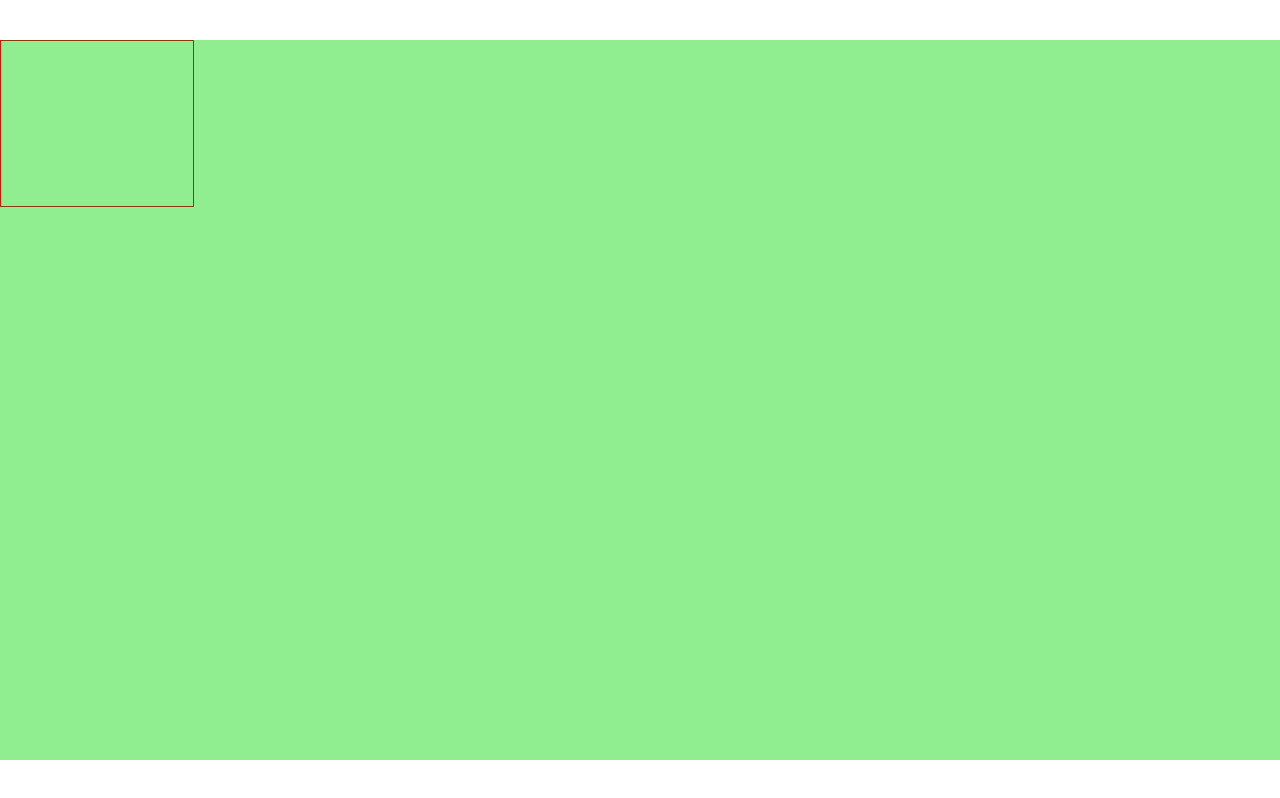
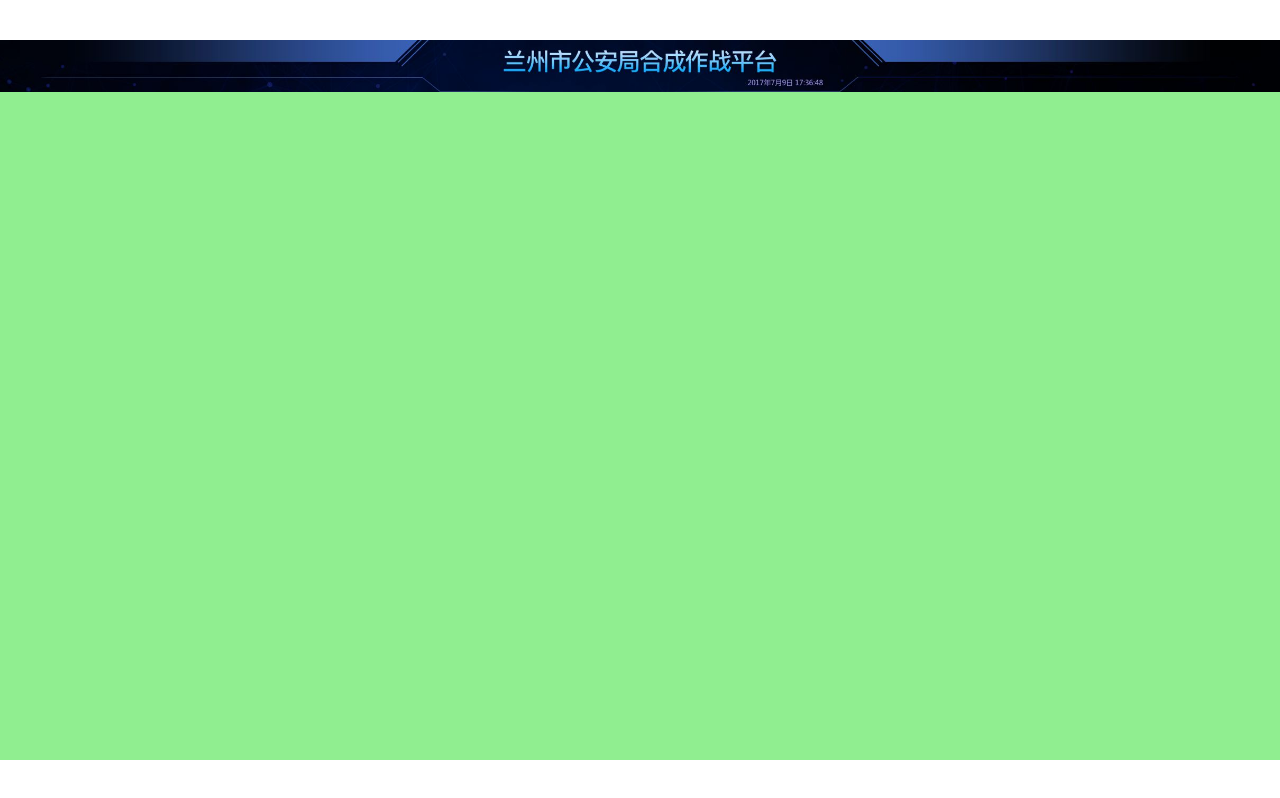
Before and after one commit to LuLiang0307/BigScreen-OriginCode, a React (Vite) app: page /#/ in a window 1280 px wide. Built offline with nearby package versions, Linux system fonts and the light colour scheme.

Commit message:
制作header

```diff
--- a/src/pages/home.scss
+++ b/src/pages/home.scss
@@ -1,7 +1,6 @@
 @import "../shared/helper";
 
 .x {
-  width: px(367);
-  height: px(315);
-  border: 1px solid red;
+  height: px(99);
+  background-size: cover;
 }
--- a/src/pages/home.tsx
+++ b/src/pages/home.tsx
@@ -1,10 +1,11 @@
 import React from 'react';
 import './home.scss';
+import headerBg from '../images/header.jpg'
 
 export const Home = () => {
   return (
     <div>
-      <div className="x"></div>
+      <div className="x" style={{backgroundImage: `url(${headerBg})`}}></div>
     </div>
   );
 };
```
Also changed, not shown: src/image.d.ts (added, +8 -0 lines), src/images/header.jpg (added).
